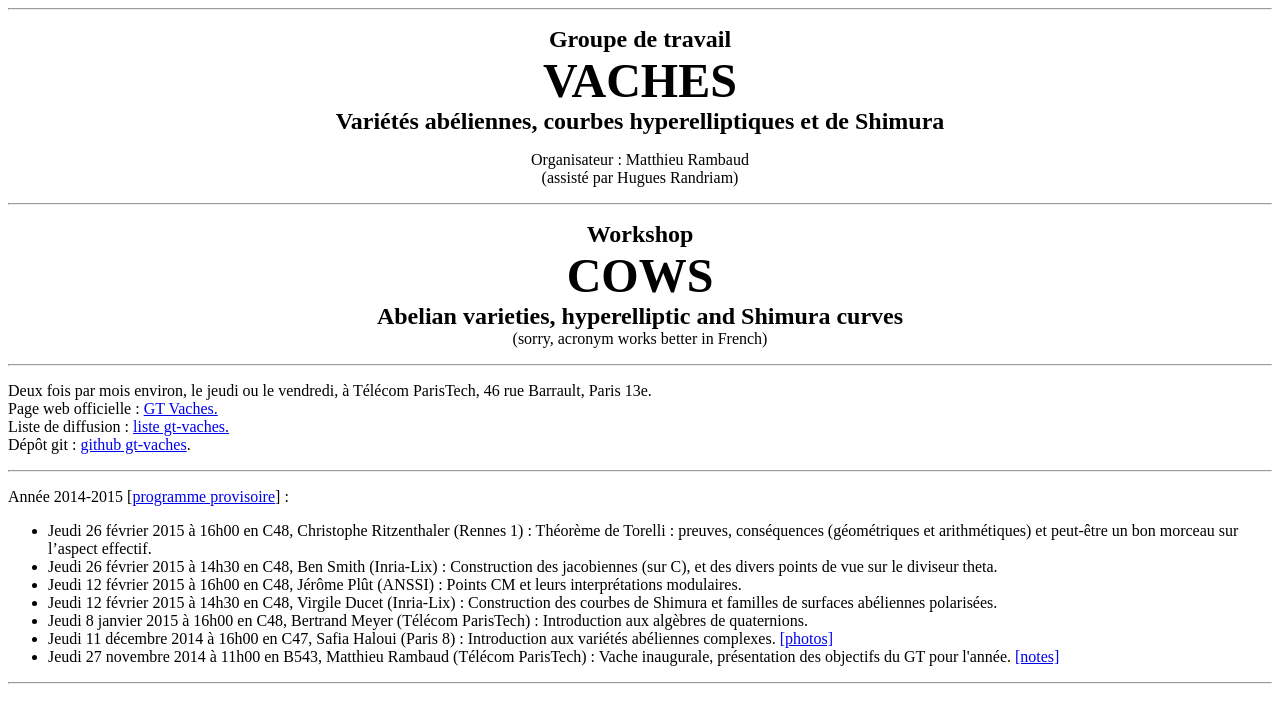
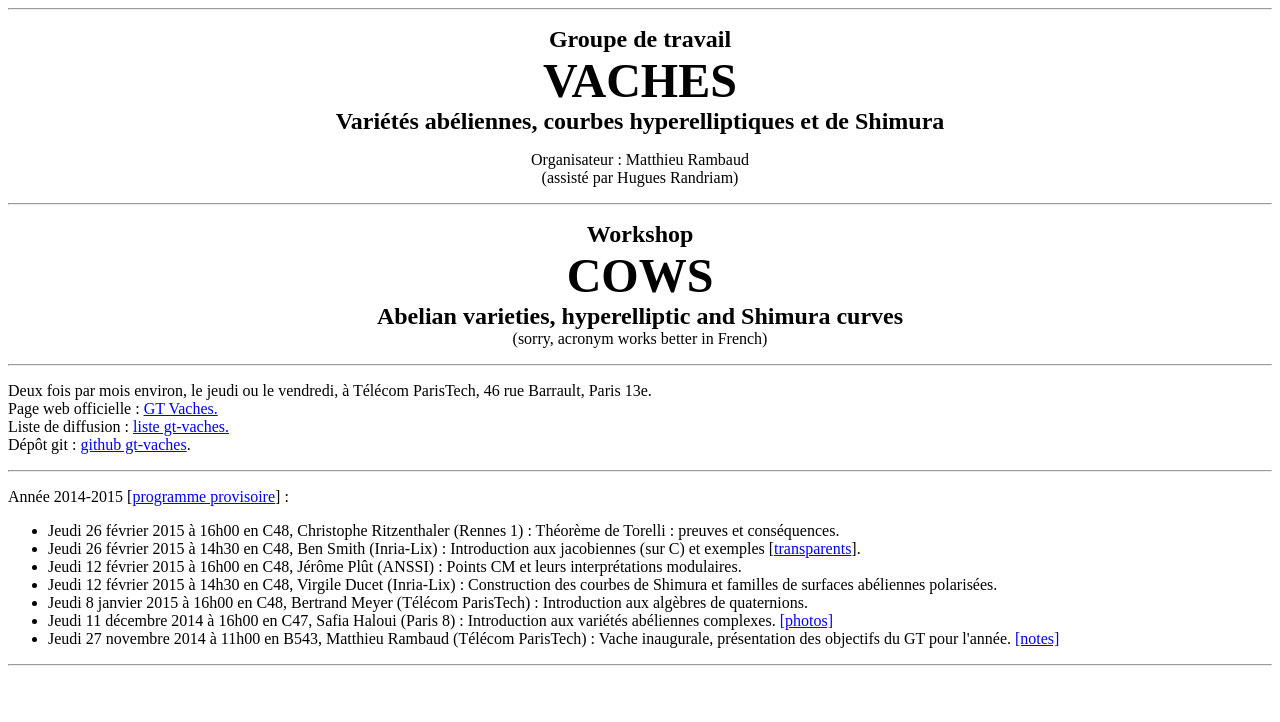
Before and after one commit to randriam/gt-vaches, a plain HTML site: page index.html in a window 1280 px wide. Drawn offline with Linux system fonts and the light colour scheme.

Commit message:
ajout transparents de Ben Smith

```diff
--- a/index.html
+++ b/index.html
@@ -51,8 +51,8 @@ Dépôt git : <a href="https://github.com/randriam/gt-vaches/tree/gh-pages">gith
 <p>
 Année 2014-2015 [<a href="files/20141120_Matthieu_programmeGT.pdf">programme provisoire</a>] :
 <ul>
-<li> Jeudi 26 février 2015 à 16h00 en C48, Christophe Ritzenthaler (Rennes 1) : Théorème de Torelli : preuves, conséquences (géométriques et arithmétiques) et peut-être un bon morceau sur l’aspect effectif.
-<li> Jeudi 26 février 2015 à 14h30 en C48, Ben Smith (Inria-Lix) :  Construction des jacobiennes (sur C), et des divers points de vue sur le diviseur theta.
+<li> Jeudi 26 février 2015 à 16h00 en C48, Christophe Ritzenthaler (Rennes 1) : Théorème de Torelli : preuves et conséquences.
+<li> Jeudi 26 février 2015 à 14h30 en C48, Ben Smith (Inria-Lix) :  Introduction aux jacobiennes (sur C) et exemples [<a href="files/20150226 Ben Smith.pdf">transparents</a>].
 <li> Jeudi 12 février 2015 à 16h00 en C48, Jérôme Plût (ANSSI) : Points CM et leurs interprétations modulaires.
 <li> Jeudi 12 février 2015 à 14h30 en C48, Virgile Ducet (Inria-Lix) : Construction des courbes de Shimura et familles de surfaces abéliennes polarisées.
 <li> Jeudi 8 janvier 2015 à 16h00 en C48, Bertrand Meyer (Télécom ParisTech) : Introduction aux algèbres de quaternions.
```
